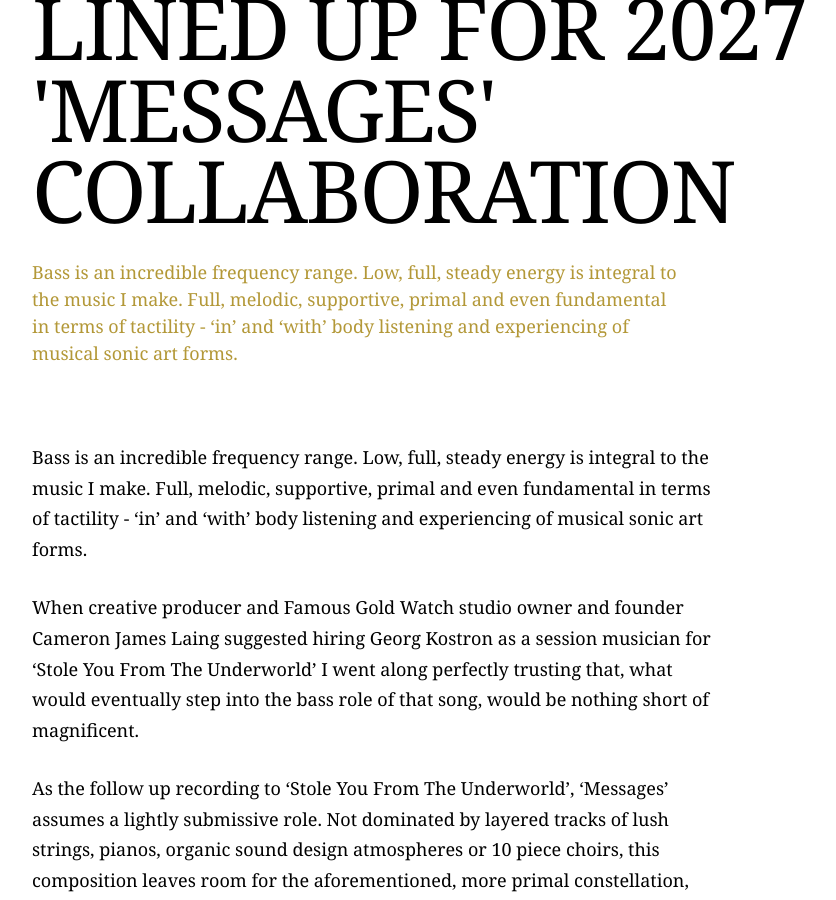
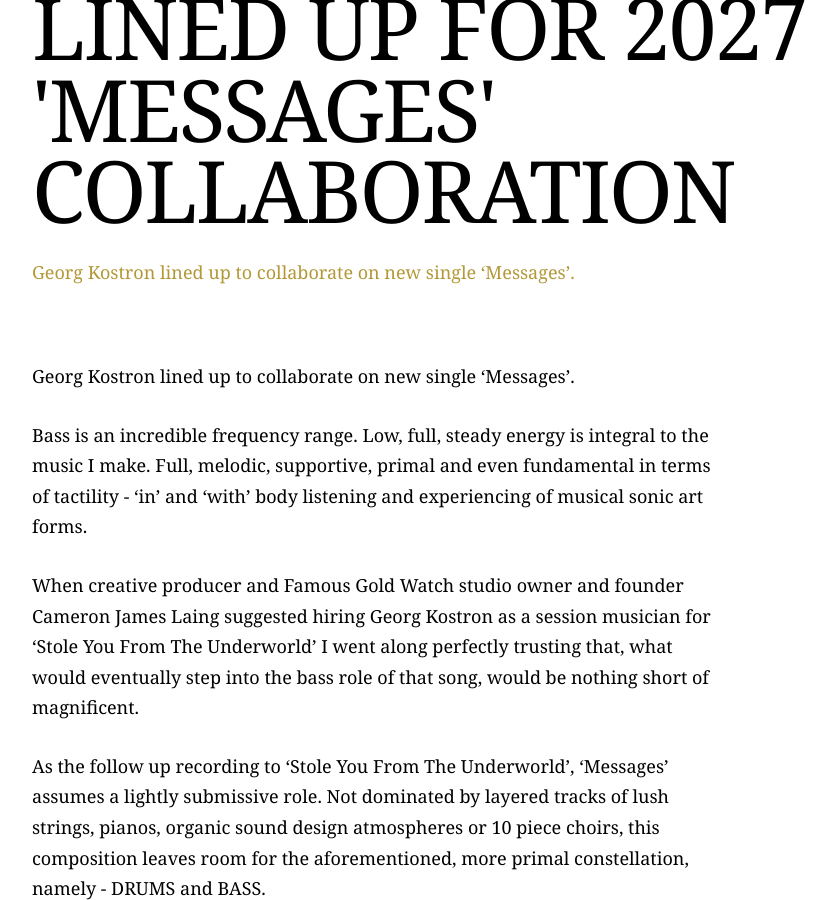
Before and after one commit to Drew-leotard/andrew-james-pegram-archive, a Jekyll site: the page built from _stories/24-11-2026-georg-kostron-messages.md, in a window 1280 px wide and 900 px high, scrolled down 326 px. Shown: the whole window, without its empty margins (158-994 px from the left). Built offline with Jekyll 4.4.1, drawn with Linux system fonts in a browser that asks for light colours; some web fonts are replaced.

Commit message:
Update 24-11-2026-georg-kostron-messages.md

```diff
--- a/_stories/24-11-2026-georg-kostron-messages.md
+++ b/_stories/24-11-2026-georg-kostron-messages.md
@@ -8,6 +8,7 @@ categories:
   - album
   - mesaages
 ---
+Georg Kostron lined up to collaborate on new single 'Messages'.
 
 Bass is an incredible frequency range. Low, full, steady energy is integral to the music I make. Full, melodic, supportive, primal and even fundamental in terms of tactility - 'in' and 'with' body listening and experiencing of musical sonic art forms.
 
```
